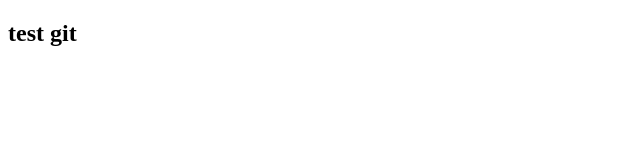
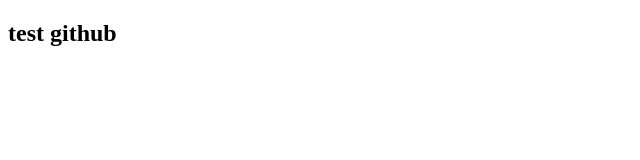
Before and after one commit to ranntharath/learn-git, a plain HTML site: page test.html in a window 1280 px wide. Shown: the full height of the page, 0-640 px from the left. Drawn offline with Linux system fonts and the light colour scheme.

Commit message:
change file test

```diff
--- a/test.html
+++ b/test.html
@@ -6,6 +6,6 @@
     <title>Document</title>
 </head>
 <body>
-    <h2>test git</h2>
+    <h2>test github</h2>
 </body>
 </html>
```
Also changed, not shown: 1 other file.
